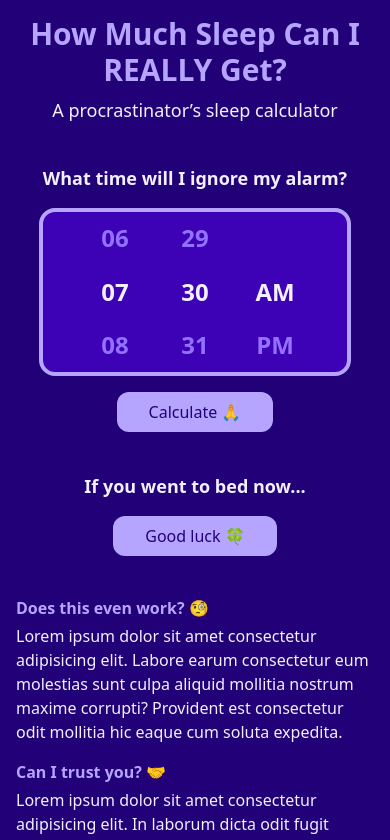
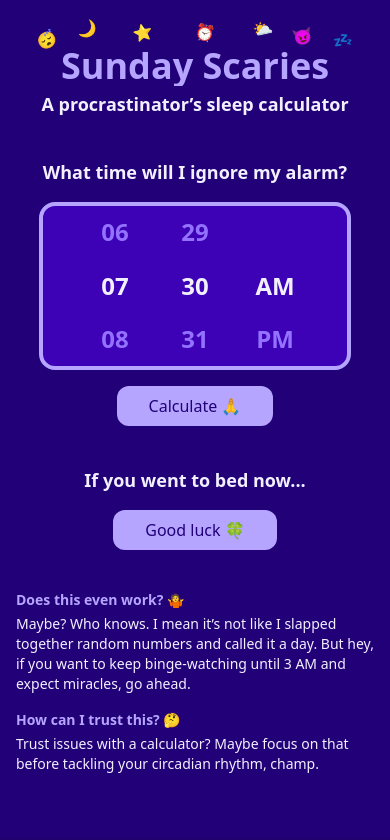
Before and after one commit to bryanbrotonel/sunday-scaries, a Vue app: page / in a window 390 px wide. Shown: the top 840 px of the page. Built offline with nearby package versions, Linux system fonts and the light colour scheme.

Commit message:
Updated text with content

```diff
--- a/src/components/SleepHeader.vue
+++ b/src/components/SleepHeader.vue
@@ -1,13 +1,36 @@
 <template>
-  <div class="space-y-2 text-center">
-    <h1 class="font-bold text-3xl text-primary-300">How Much Sleep Can I REALLY Get?</h1>
-    <h2 class="font-medium text-white">A procrastinator&rsquo;s sleep calculator</h2>
+  <div class="space-y-1 text-center">
+    <div
+      class="relative rounded-xl px-6 pt-7 bg-primary-950 text-white overflow-hidden w-fit mx-auto"
+    >
+      <div>
+        <!-- Sleeping Face -->
+        <span class="absolute top-3 left-0 -rotate-[30deg]">&#x1F634;</span>
+        <!-- Crescent Moon -->
+        <span class="absolute top-0 left-10 -rotate-12">&#x1F319;</span>
+        <!-- Star -->
+        <span class="absolute top-1 left-24 -rotate-12">&#x2B50;</span>
+        <!-- Alarm Clock -->
+        <span class="absolute top-1 right-30 rotate-12">&#x23F0;</span>
+        <!-- Sun Behind Cloud -->
+        <span class="absolute top-0 right-20 -rotate-12">&#x26c5;</span>
+        <!-- Smiling Face with Horns -->
+        <span class="absolute top-2 right-10 -rotate-12">&#x1F608;</span>
+        <!-- Sleepy Face -->
+        <span class="absolute top-3 right-0 rotate-12">&#x1F4A4;</span>
+      </div>
+      <h1 class="font-extrabold text-4xl text-primary-300 relative z-10 mt-0.5">
+        Sunday Scaries
+      </h1>
+    </div>
+    <h2 class="font-semibold text-lg text-white">
+      A procrastinator&rsquo;s sleep calculator
+    </h2>
   </div>
 </template>
 
 <script>
-
 export default {
   name: 'SleepHeader',
-}
+};
 </script>
--- a/src/components/SleepInfo.vue
+++ b/src/components/SleepInfo.vue
@@ -1,25 +1,25 @@
 <template>
-  <div class="space-y-4">
+  <div class="space-y-4 text-sm md:text-base">
     <div>
-      <h6 class="text-primary-300 mb-1">Does this even work? &#x1F9D0;</h6>
-      <p>Lorem ipsum dolor sit amet consectetur adipisicing elit. Labore earum
-        consectetur eum molestias sunt culpa aliquid mollitia nostrum maxime
-        corrupti? Provident est consectetur odit mollitia hic eaque cum soluta
-        expedita.</p>
+      <h6 class="text-primary-300 mb-1">Does this even work? &#x1F937;</h6>
+      <p>
+      Maybe? Who knows. I mean it&rsquo;s not like I slapped together random
+      numbers and called it a day. But hey, if you want to keep binge-watching
+      until 3 AM and expect miracles, go ahead.
+      </p>
     </div>
     <div>
-      <h6 class="text-primary-300 mb-1">Can I trust you? &#x1F91D;</h6>
-      <p>Lorem ipsum dolor sit amet consectetur adipisicing elit. In laborum
-        dicta odit fugit necessitatibus, deserunt quasi rerum magni quia
-        beatae enim perspiciatis eius qui laudantium nobis eaque facere
-        aliquid cum?</p>
+      <h6 class="text-primary-300 mb-1">How can I trust this? &#x1F914;</h6>
+      <p>
+      Trust issues with a calculator? Maybe focus on that before tackling your
+      circadian rhythm, champ.
+      </p>
     </div>
   </div>
 </template>
 
 <script>
-
 export default {
   name: 'SleepInfo',
-}
+};
 </script>
--- a/src/components/SleepResults/SleepResults.vue
+++ b/src/components/SleepResults/SleepResults.vue
@@ -1,20 +1,34 @@
 <template>
-  <div class="space-y-6">
-    <div class="text-center space-y-1">
-      <h1 class="text-2xl font-bold text-primary-300">{{ resultTitle }}</h1>
-      <p>
-        Remember, the average human takes around 15 minutes to fall asleep, so
-        please plan accordingly. You will thank me later.
+  <div class="space-y-8">
+    <div class="text-center space-y-2">
+      <h1 class="text-3xl font-bold text-primary-300">{{ resultTitle }}</h1>
+      <h2 class="text-lg whitespace-nowrap">
+        {{
+          store.resultType === 'bedtime' ? 'To wake up' : 'If you fall asleep'
+        }}
+        at
+        <span class="text-yellow-400 font-bold">{{
+          formatTime(store.time)
+        }}</span
+        >{{
+          store.resultType === 'bedtime' ? ', fall asleep' : ', wake up'
+        }}
+        at...
+      </h2>
+      <p class="text-sm text-white/80">
+        Remember, the average human takes around 15 minutes to fall
+        asleep, so please plan accordingly. You will thank me later.
       </p>
     </div>
-    <div class="flex justify-center gap-4 text-primary-300 font-medium text-sm">
+    <div class="flex justify-center gap-6 text-primary-300 font-medium text-sm">
       <span>&#x1F504; Sleep Cycles</span>
       <span>&#x1F551; Hours of Sleep</span>
     </div>
-    <div class="flex flex-col items-center justify-center gap-4">
-      <div class="space-y-4">
+    <div class="flex flex-col items-center justify-center gap-6">
+      <div class="space-y-6">
         <template v-for="(result, index) in sleepTimes" :key="index">
-          <SleepTime
+            <!-- Hours: seconds in minutes / 60 -->
+            <SleepTime
             :time="result.time"
             :cycles="result.cycles"
             :hours="result.duration / 60"
@@ -22,7 +36,7 @@
         </template>
       </div>
     </div>
-    <div class="text-center">
+    <div class="text-center space-y-2">
       <div class="mb-2">
         <p class="font-medium">Can't believe it?</p>
       </div>
@@ -48,6 +62,7 @@ import {
 function reset() {
   store.setTime(0);
   store.setCurrentPage('calculator');
+  window.scrollTo(0, 0); // Scroll to top
 }
 
 export default {
--- a/src/components/TimePicker.vue
+++ b/src/components/TimePicker.vue
@@ -1,14 +1,28 @@
 <template>
   <div
-    class="rounded-2xl border-primary-300 border-4 bg-primary-900 text-white px-8">
+    class="rounded-2xl border-primary-300 border-4 bg-primary-900 text-white px-8"
+  >
     <div class="overflow-hidden">
-      <swiper v-for="(items, index) in swipers" :key="index"
-        :slides-per-view="3" :direction="'vertical'" :centered-slides="true"
-        :slide-to-clicked-slide="true" :initial-slide="items.initialSlide"
-        :loop="items.loop" class="w-20 h-40 float-left"
-        @slideChange="onSlideChange(index, $event)">
-        <swiper-slide v-for="(item, index) in items.list" :key="index"
-          class="flex justify-center items-center text-center text-2xl select-none text-primary-400 transition-opacity duration-300 ease cursor-default font-bold tap-highlight-transparent h-full hover:cursor-ns-resize">
+      <swiper
+        v-for="(items, index) in swipers"
+        :key="index"
+        :slides-per-view="3"
+        :direction="'vertical'"
+        :centered-slides="true"
+        :slide-to-clicked-slide="true"
+        :initial-slide="items.initialSlide"
+        :loop="items.loop"
+        :speed="10"
+        :mousewheel="{ sensitivity: 100 }"
+        :modules="swiperModules"
+        @slideChange="onSlideChange(index, $event)"
+        class="w-20 h-40 float-left"
+      >
+        <swiper-slide
+          v-for="(item, index) in items.list"
+          :key="index"
+          class="flex justify-center items-center text-center text-2xl select-none text-primary-400 transition-opacity duration-300 ease cursor-default font-bold tap-highlight-transparent h-full hover:cursor-ns-resize"
+        >
           <div class="h-full flex items-center justify-center">
             <span>{{ item }}</span>
           </div>
@@ -20,6 +34,7 @@
 
 <script>
 import { Swiper, SwiperSlide } from 'swiper/vue';
+import { Mousewheel } from 'swiper/modules';
 import { store } from '../store.js';
 import { is12HourFormat } from '../utils.js';
 
@@ -31,16 +46,25 @@ export default {
     Swiper,
     SwiperSlide,
   },
+  setup() {
+    return {
+      swiperModules: [Mousewheel],
+    };
+  },
   data() {
     return {
       swipers: [
         {
           list: this.generateHourList(),
-          initialSlide: is12HourFormat() ? store.timePicker.hour - 1 : store.timePicker.hour, // Based on index of hour item, so -1 for 12-hour format, otherwise same
+          initialSlide: is12HourFormat()
+            ? store.timePicker.hour - 1
+            : store.timePicker.hour, // Based on index of hour item, so -1 for 12-hour format, otherwise same
           loop: true,
         },
         {
-          list: Array.from({ length: 60 }, (_, i) => i.toString().padStart(2, '0')),
+          list: Array.from({ length: 60 }, (_, i) =>
+            i.toString().padStart(2, '0')
+          ),
           initialSlide: store.timePicker.minute,
           loop: true,
         },
@@ -61,7 +85,9 @@ export default {
     onSlideChange(swiperIndex, event) {
       switch (swiperIndex) {
         case 0:
-          store.setHour(is12HourFormat() ? event.realIndex + 1 : event.realIndex);
+          store.setHour(
+            is12HourFormat() ? event.realIndex + 1 : event.realIndex
+          );
           break;
         case 1:
           store.timePicker.minute = event.realIndex;
--- a/src/utils.js
+++ b/src/utils.js
@@ -24,7 +24,8 @@ function calculateSleepTimes(baseTime, isWakeUp) {
   const results = [];
 
   for (let i = 1; i <= cycles; i++) {
-    const totalMinutes = i * sleepCycleMinutes + minimumSleepTime + 15; // add 15 minutes to fall asleep
+    const sleepLength = i * sleepCycleMinutes + minimumSleepTime;
+    const totalMinutes = sleepLength + 15; // add 15 minutes to fall asleep
     const time = new Date(baseTime);
 
     const adjustment = isWakeUp ? totalMinutes : -totalMinutes;
@@ -32,8 +33,8 @@ function calculateSleepTimes(baseTime, isWakeUp) {
 
     results.push({
       time: time.getTime(),
-      cycles: i,
-      duration: totalMinutes,
+      cycles: sleepLength / sleepCycleMinutes,
+      duration: sleepLength,
     });
   }
 
@@ -48,31 +49,40 @@ export function calculateWakeUpTimes(sleepTime) {
   return calculateSleepTimes(sleepTime, true);
 }
 
-async function fetchSleepMessages() {
-  const response = await fetch('data/sleepMessages.json');
-  if (!response.ok) {
-    throw new Error('Network response was not ok');
-  }
-  const messages = await response.json();
-  return messages;
-}
+const sleepMessages = {
+  ninePlus: ['Grandma, is that you? &#x1F475;', 'Wow look at me, so responsible. &#x1F644;', 'Born to sleep, forced to wake up. &#x1F614;'],
+  sevenToNine: [
+    'You wish you could sleep in more, huh? &#x1F602;	',
+    'Almost a full night\'s sleep! &#x1F609;',
+    'So awake, yet so tired. &#x1F62B;',
+  ],
+  fiveToSeven: [
+    'Good job, you\'re almost getting enough sleep. &#x1F44F;',
+    'Congrats, you\'ve achieved the bare minimum of rest. &#x1F948;',
+    'You\'re functioning, but at what cost? &#x1F972;',
+  ],
+  zeroToFive: [
+    'Might as well start getting dressed. &#x1F480;',
+    'Do you even need to sleep at this point? &#x1F643;',
+    'Sleep is overrated anyway, right? Oh, wait, you wouldn\'t know. &#x1F636;',
+  ],
+};
+
 
 function getRandomMessage(messages) {
   const randomIndex = Math.floor(Math.random() * messages.length);
   return messages[randomIndex];
 }
 
-export async function getSleepMessage(hours) {
-  const messages = await fetchSleepMessages();
-
+export function getSleepMessage(hours) {
   if (hours >= 9) {
-    return getRandomMessage(messages.ninePlus);
+    return getRandomMessage(sleepMessages.ninePlus);
   } else if (hours >= 7 && hours < 9) {
-    return getRandomMessage(messages.sevenToNine);
+    return getRandomMessage(sleepMessages.sevenToNine);
   } else if (hours >= 5 && hours < 7) {
-    return getRandomMessage(messages.fiveToSeven);
+    return getRandomMessage(sleepMessages.fiveToSeven);
   } else if (hours >= 0 && hours < 5) {
-    return getRandomMessage(messages.zeroToFive);
+    return getRandomMessage(sleepMessages.zeroToFive);
   } else {
     return '';
   }
```
